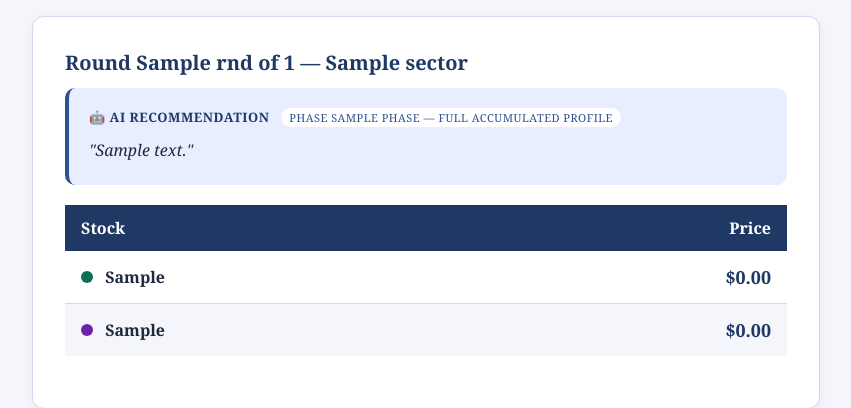
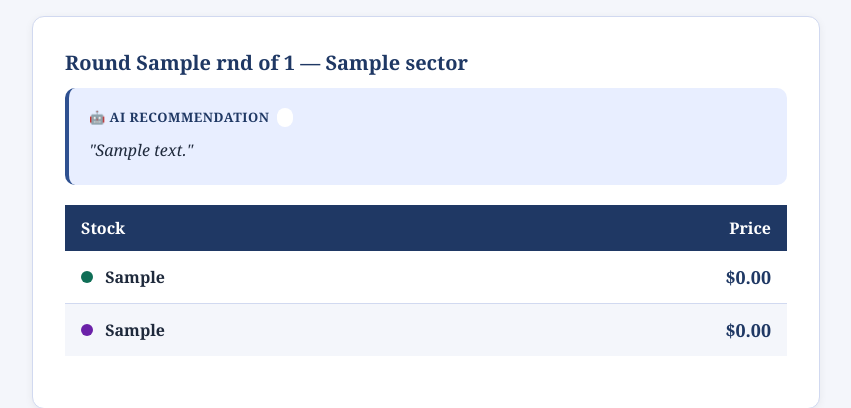
Before and after one commit to rajkabirrk96-beep/Memory-of-AI-, a Flask app: template templates/survey_round.html in a window 1280 px wide. Shown: the part 141-549 px from the top of the page, without its empty margins (214-1065 px from the left). Run offline with Flask 3, Linux system fonts and the light colour scheme; the template is opened without the code that fills it: most values are stand-ins (such as "Sample title", 1, 10 or a date in 2020); parts of the project's set-up code (start-up, migrations or seed data) failed here and were passed over.

Commit message:
Update survey_round.html

```diff
--- a/templates/survey_round.html
+++ b/templates/survey_round.html
@@ -22,10 +22,12 @@
       🤖 AI RECOMMENDATION
       <span style="font-size:11px;font-weight:normal;color:var(--blue);
                    margin-left:8px;background:white;padding:2px 8px;border-radius:99px;">
-        Phase {{ phase }} —
-        {% if phase==1 %}Profile Based
-        {% elif phase==2 %}Profile + History
-        {% else %}Full Accumulated Profile{% endif %}
+        {% if condition == 'A' %}
+          Phase {{ phase }} —
+          {% if phase==1 %}Profile Based
+          {% elif phase==2 %}Profile + History
+          {% else %}Full Accumulated Profile{% endif %}
+        {% endif %}
       </span>
     </div>
     <p style="color:var(--text);font-style:italic;margin-bottom:0;line-height:1.8;">
```
